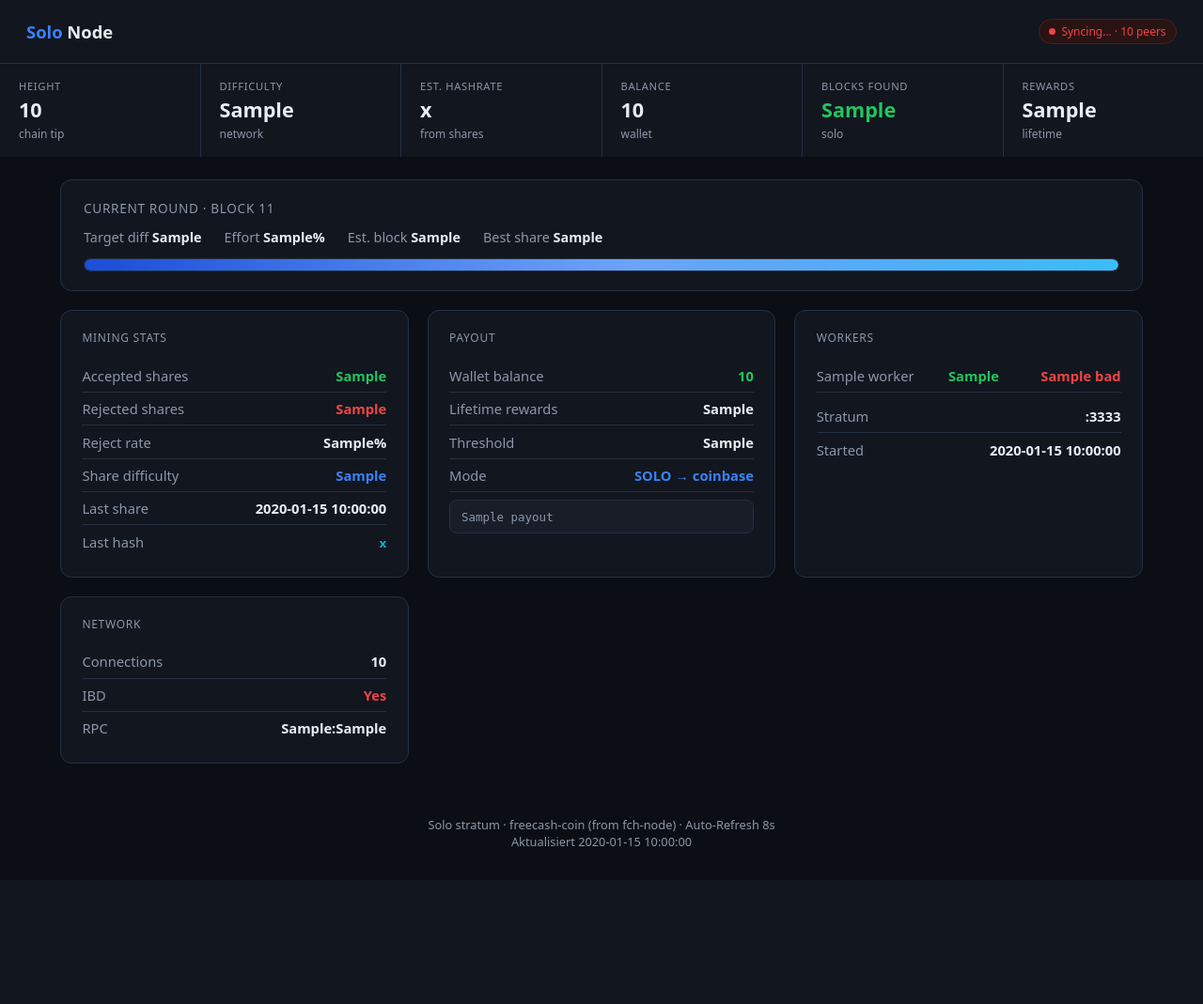
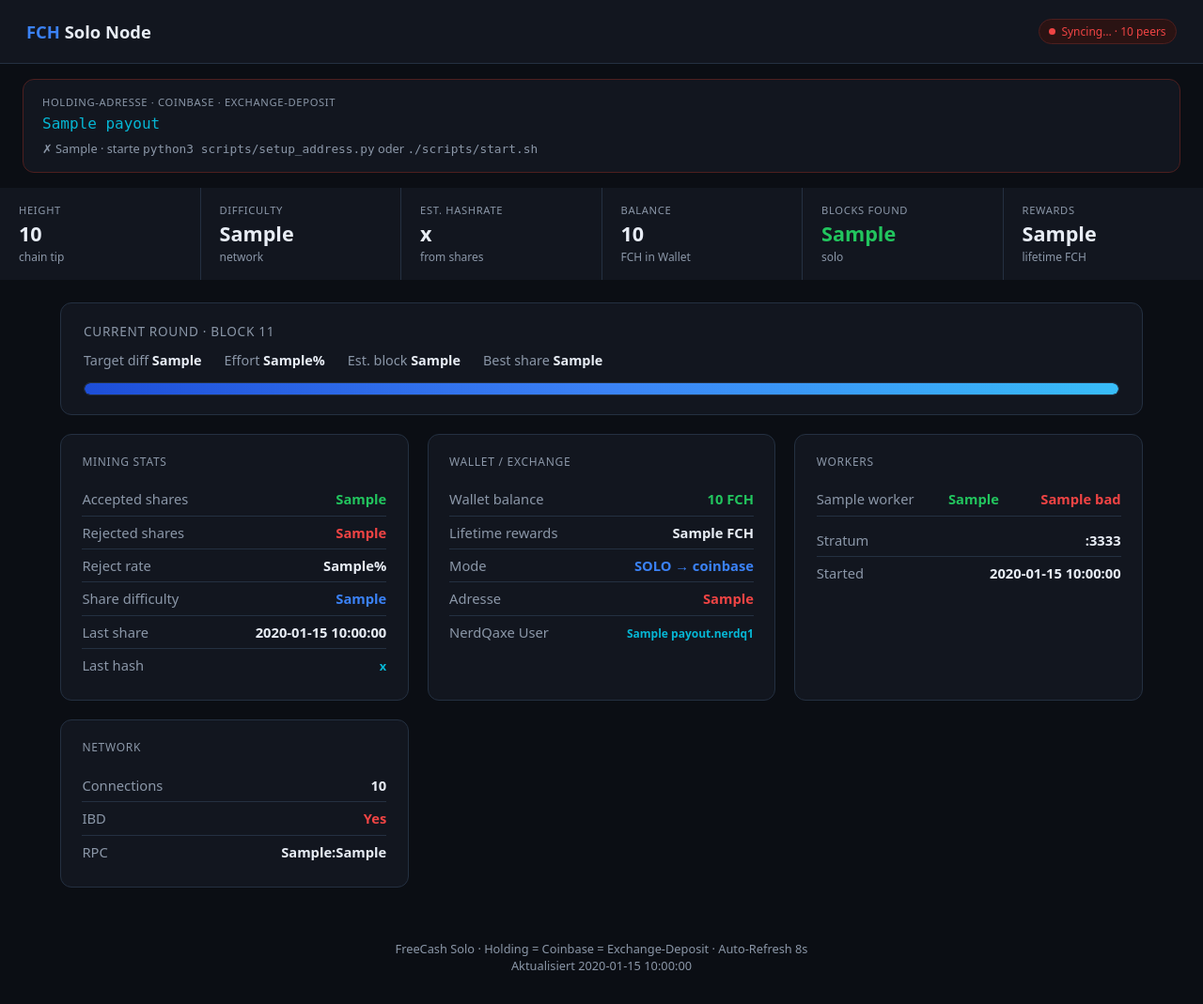
Before and after one commit to SyCzOfficialYT/freecash-coin, a Flask app: template monitor/templates/dashboard.html in a window 1280 px wide. Shown: the whole page at 94% size. Before the commit the page ends 901 px from the top, so only its background shows below. Run offline with Flask 3, Linux system fonts and the light colour scheme; the template is opened without the code that fills it: most values are stand-ins (such as "Sample title", 1, 10 or a date in 2020).

Commit message:
Auto getnewaddress + validate + write config; show holding address on dashboard

```diff
--- a/monitor/app.py
+++ b/monitor/app.py
@@ -1,7 +1,7 @@
 #!/usr/bin/env python3
-"""Solo Mining Dashboard – Mining-Dutch Style (from fch-node)"""
+"""FreeCash Solo Dashboard – Holding-Adresse + Mining-Dutch Style"""
 from flask import Flask, render_template, jsonify
-import yaml, json, requests, time
+import yaml, json, requests, time, re
 from requests.auth import HTTPBasicAuth
 from pathlib import Path
 
@@ -10,16 +10,20 @@ ROOT = Path(__file__).resolve().parent.parent
 CONFIG_PATH = ROOT / "config" / "config.yaml"
 if not CONFIG_PATH.exists():
     CONFIG_PATH = ROOT / "config" / "config.example.yaml"
-with open(CONFIG_PATH) as f:
-    cfg = yaml.safe_load(f)
 
+
+def load_cfg():
+    with open(CONFIG_PATH) as f:
+        return yaml.safe_load(f)
+
+
+cfg = load_cfg()
 RPC_HOST = cfg["rpc"]["host"]
 RPC_PORT = cfg["rpc"]["port"]
 RPC_USER = cfg["rpc"]["user"]
 RPC_PASS = cfg["rpc"]["password"]
-PAYOUT_ADDRESS = cfg["pool"]["payout_address"]
 STATS_PATH = ROOT / "data" / "stats.json"
-PAYOUT_THRESHOLD = float(cfg.get("pool", {}).get("payout_threshold", 50.0))
+PAYOUT_THRESHOLD = float(cfg.get("pool", {}).get("payout_threshold", 10.0))
 
 
 def rpc(method, params=None):
@@ -35,6 +39,28 @@ def rpc(method, params=None):
         return None
 
 
+def get_holding_address():
+    """Immer frisch aus config lesen (nach setup_address)."""
+    try:
+        c = load_cfg()
+        return (c.get("pool") or {}).get("payout_address") or ""
+    except Exception:
+        return cfg.get("pool", {}).get("payout_address") or ""
+
+
+def validate_holding(addr):
+    if not addr or not str(addr).startswith("F"):
+        return False, "keine F… Adresse"
+    if re.search(r"CHANGE|xxxxxxxx", addr, re.I):
+        return False, "Platzhalter"
+    info = rpc("validateaddress", [addr])
+    if info is None:
+        return True, "RPC offline – Format ok"
+    if info.get("isvalid"):
+        return True, "valid"
+    return False, "ungültig laut Node"
+
+
 def load_stats():
     try:
         if STATS_PATH.exists():
@@ -42,16 +68,9 @@ def load_stats():
     except Exception:
         pass
     return {
-        "shares_ok": 0,
-        "shares_bad": 0,
-        "blocks_found": 0,
-        "best_share_diff": 0,
-        "block_rewards_total": 0.0,
-        "workers": {},
-        "last_share_time": None,
-        "last_share_diff": None,
-        "last_share_hash": None,
-        "started_at": None,
+        "shares_ok": 0, "shares_bad": 0, "blocks_found": 0, "best_share_diff": 0,
+        "block_rewards_total": 0.0, "workers": {}, "last_share_time": None,
+        "last_share_diff": None, "last_share_hash": None, "started_at": None,
     }
 
 
@@ -135,6 +154,10 @@ def index():
     soft = min(40.0, shares_ok * 0.5) if shares_ok else 0
     effort_bar = max(effort, soft)
     bal = float(balance) if balance is not None else 0.0
+
+    holding = get_holding_address()
+    addr_ok, addr_msg = validate_holding(holding)
+
     return render_template(
         "dashboard.html",
         synced=synced,
@@ -155,7 +178,9 @@ def index():
         last_share_time=stats.get("last_share_time"),
         last_share_hash=stats.get("last_share_hash"),
         threshold_fmt=f"{PAYOUT_THRESHOLD:.2f}",
-        payout=PAYOUT_ADDRESS,
+        payout=holding,
+        addr_ok=addr_ok,
+        addr_msg=addr_msg,
         workers=stats.get("workers") or {},
         started_at=stats.get("started_at"),
         connections=connections,
@@ -168,12 +193,16 @@ def index():
 @app.route("/api/status")
 def api_status():
     info = rpc("getblockchaininfo") or {}
+    holding = get_holding_address()
+    addr_ok, addr_msg = validate_holding(holding)
     return jsonify({
         "synced": not info.get("initialblockdownload", True),
         "height": info.get("blocks"),
         "difficulty": info.get("difficulty"),
         "balance": rpc("getbalance"),
-        "payout_address": PAYOUT_ADDRESS,
+        "holding_address": holding,
+        "address_valid": addr_ok,
+        "address_status": addr_msg,
         "stats": load_stats(),
     })
 
--- a/monitor/templates/dashboard.html
+++ b/monitor/templates/dashboard.html
@@ -3,7 +3,7 @@
 <head>
 <meta charset="UTF-8">
 <meta name="viewport" content="width=device-width, initial-scale=1.0">
-<title>Solo Node • Dashboard</title>
+<title>FCH Solo • Dashboard</title>
 <style>
   :root {
     --bg: #0b0e14; --panel: #12161f; --panel2: #181d28; --border: #243041;
@@ -19,7 +19,19 @@
   .badge { display:inline-flex; align-items:center; gap:0.4rem; font-size:0.75rem; padding:0.25rem 0.65rem;
     border-radius:999px; background:#132a1f; color:var(--green); border:1px solid #1f4d35; }
   .badge.bad { background:#2a1313; color:var(--red); border-color:#4d1f1f; }
-  .net-stats { display:grid; grid-template-columns:repeat(auto-fit,minmax(140px,1fr)); gap:1px; background:var(--border); }
+  .holding {
+    margin: 1rem 1.5rem 0; padding: 1rem 1.25rem; border-radius: 12px;
+    background: var(--panel); border: 1px solid var(--border);
+  }
+  .holding.ok { border-color: #1f4d35; }
+  .holding.bad { border-color: #4d1f1f; }
+  .holding .label { font-size: 0.7rem; color: var(--muted); text-transform: uppercase; letter-spacing: 0.06em; }
+  .holding .addr {
+    font-family: ui-monospace, monospace; font-size: 1rem; word-break: break-all;
+    margin-top: 0.35rem; color: var(--cyan);
+  }
+  .holding .hint { font-size: 0.8rem; color: var(--muted); margin-top: 0.5rem; }
+  .net-stats { display:grid; grid-template-columns:repeat(auto-fit,minmax(140px,1fr)); gap:1px; background:var(--border); margin-top:1rem; }
   .net-stats .cell { background:var(--panel); padding:1rem 1.25rem; }
   .net-stats .label { font-size:0.7rem; color:var(--muted); text-transform:uppercase; letter-spacing:0.06em; }
   .net-stats .val { font-size:1.35rem; font-weight:600; margin-top:0.2rem; }
@@ -31,8 +43,6 @@
   .round-meta span { color:var(--muted); }
   .progress-track { height:14px; background:var(--panel2); border-radius:999px; overflow:hidden; border:1px solid var(--border); }
   .progress-fill { height:100%; background:linear-gradient(90deg,#1d4ed8,#3b82f6,#38bdf8); border-radius:999px; transition:width 0.8s ease; position:relative; }
-  .progress-fill::after { content:""; position:absolute; inset:0; background:linear-gradient(90deg,transparent,rgba(255,255,255,0.25),transparent); animation:shimmer 2s infinite; }
-  @keyframes shimmer { 0% { transform:translateX(-100%); } 100% { transform:translateX(100%); } }
   .grid2 { display:grid; grid-template-columns:repeat(auto-fit,minmax(280px,1fr)); gap:1.25rem; }
   .card { background:var(--panel); border:1px solid var(--border); border-radius:12px; padding:1.25rem 1.4rem; }
   .card h3 { font-size:0.75rem; color:var(--muted); text-transform:uppercase; letter-spacing:0.06em; margin-bottom:0.9rem; font-weight:500; }
@@ -41,26 +51,37 @@
   .stat-row .k { color:var(--muted); }
   .stat-row .v { font-weight:600; font-variant-numeric:tabular-nums; }
   .v.ok { color:var(--green); } .v.bad { color:var(--red); } .v.accent { color:var(--accent); } .v.cyan { color:var(--cyan); }
-  .addr { font-family:ui-monospace,monospace; font-size:0.78rem; word-break:break-all; color:var(--muted);
-    background:var(--panel2); padding:0.6rem 0.75rem; border-radius:8px; margin-top:0.5rem; border:1px solid var(--border); }
   footer { text-align:center; padding:2rem 1rem; color:var(--muted); font-size:0.8rem; }
 </style>
 </head>
 <body>
 <header>
-  <h1><span>Solo</span> Node</h1>
+  <h1><span>FCH</span> Solo Node</h1>
   <div class="badge {{ 'bad' if not synced else '' }}">
     <span style="width:7px;height:7px;border-radius:50%;background:currentColor;display:inline-block;"></span>
     {{ 'Synced' if synced else 'Syncing…' }} · {{ connections }} peers
   </div>
 </header>
+
+<div class="holding {{ 'ok' if addr_ok else 'bad' }}">
+  <div class="label">Holding-Adresse · Coinbase · Exchange-Deposit</div>
+  <div class="addr">{{ payout }}</div>
+  <div class="hint">
+    {% if addr_ok %}
+      ✓ {{ addr_msg }} · Block-Rewards landen hier · dieselbe Adresse an der Börse als Einzahlung nutzen
+    {% else %}
+      ✗ {{ addr_msg }} · starte <code>python3 scripts/setup_address.py</code> oder <code>./scripts/start.sh</code>
+    {% endif %}
+  </div>
+</div>
+
 <section class="net-stats">
   <div class="cell"><div class="label">Height</div><div class="val">{{ height }}</div><div class="sub">chain tip</div></div>
   <div class="cell"><div class="label">Difficulty</div><div class="val">{{ difficulty_fmt }}</div><div class="sub">network</div></div>
   <div class="cell"><div class="label">Est. Hashrate</div><div class="val">{{ hashrate_fmt }}</div><div class="sub">from shares</div></div>
-  <div class="cell"><div class="label">Balance</div><div class="val">{{ balance_fmt }}</div><div class="sub">wallet</div></div>
+  <div class="cell"><div class="label">Balance</div><div class="val">{{ balance_fmt }}</div><div class="sub">FCH in Wallet</div></div>
   <div class="cell"><div class="label">Blocks Found</div><div class="val" style="color:var(--green)">{{ blocks_found }}</div><div class="sub">solo</div></div>
-  <div class="cell"><div class="label">Rewards</div><div class="val">{{ rewards_fmt }}</div><div class="sub">lifetime</div></div>
+  <div class="cell"><div class="label">Rewards</div><div class="val">{{ rewards_fmt }}</div><div class="sub">lifetime FCH</div></div>
 </section>
 <main>
   <div class="round-card">
@@ -84,12 +105,12 @@
       <div class="stat-row"><span class="k">Last hash</span><span class="v cyan" style="font-size:0.8rem">{{ last_share_hash or '–' }}</span></div>
     </div>
     <div class="card">
-      <h3>Payout</h3>
-      <div class="stat-row"><span class="k">Wallet balance</span><span class="v ok">{{ balance_fmt }}</span></div>
-      <div class="stat-row"><span class="k">Lifetime rewards</span><span class="v">{{ rewards_fmt }}</span></div>
-      <div class="stat-row"><span class="k">Threshold</span><span class="v">{{ threshold_fmt }}</span></div>
+      <h3>Wallet / Exchange</h3>
+      <div class="stat-row"><span class="k">Wallet balance</span><span class="v ok">{{ balance_fmt }} FCH</span></div>
+      <div class="stat-row"><span class="k">Lifetime rewards</span><span class="v">{{ rewards_fmt }} FCH</span></div>
       <div class="stat-row"><span class="k">Mode</span><span class="v accent">SOLO → coinbase</span></div>
-      <div class="addr">{{ payout }}</div>
+      <div class="stat-row"><span class="k">Adresse</span><span class="v {{ 'ok' if addr_ok else 'bad' }}">{{ addr_msg }}</span></div>
+      <div class="stat-row"><span class="k">NerdQaxe User</span><span class="v cyan" style="font-size:0.75rem;max-width:55%;text-align:right;word-break:break-all">{{ payout }}.nerdq1</span></div>
     </div>
     <div class="card">
       <h3>Workers</h3>
@@ -116,7 +137,7 @@
   </div>
 </main>
 <footer>
-  Solo stratum · freecash-coin (from fch-node) · Auto-Refresh 8s<br>
+  FreeCash Solo · Holding = Coinbase = Exchange-Deposit · Auto-Refresh 8s<br>
   Aktualisiert {{ now }}
 </footer>
 <script>setTimeout(() => location.reload(), 8000);</script>
```
Also changed, not shown: scripts/setup_address.py (added, +167 -0 lines), 1 other file.
